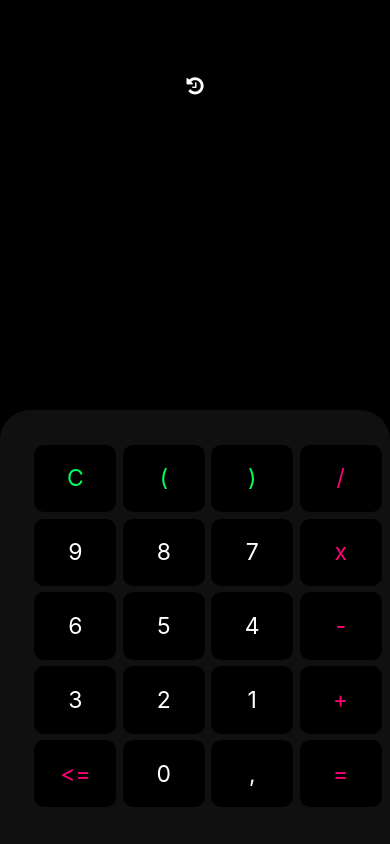
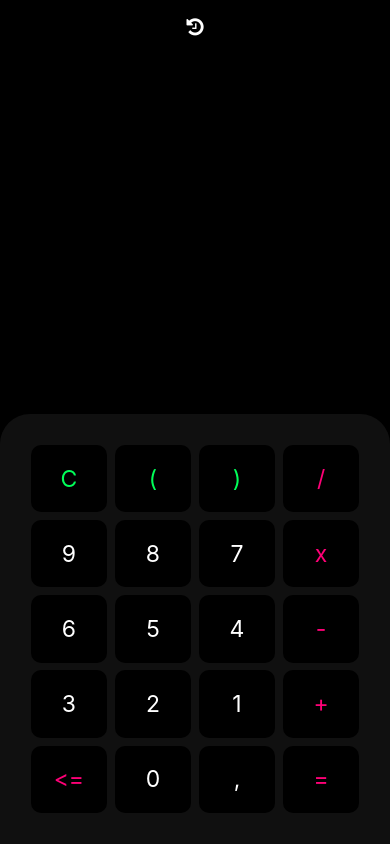
Before and after one commit to Vinicius-B-Leite/blcalc, a React Native app: screen / in a window 390 px wide. Built offline with nearby package versions, Linux system fonts and the light colour scheme.

Commit message:
responsividade

```diff
--- a/App.tsx
+++ b/App.tsx
@@ -7,6 +7,8 @@ import {
 	Text,
 	TouchableOpacity,
 	View,
+	Dimensions,
+	Platform,
 } from "react-native"
 import Tecla from "./src/components/Tecla"
 import { useState } from "react"
@@ -26,6 +28,12 @@ import { operadores, teclas } from "./src/constants/teclas"
  * 9. Não pode ter um operador dps de um ponto 2+.
  */
 
+const LARGURA = Dimensions.get("window").width
+const ALTURA = Dimensions.get("window").height
+const eIOS = Platform.OS == "ios"
+
+const TECLA_COLUNA_LINHA_MARGEM = LARGURA * 0.02
+
 export default function App() {
 	const { adicionaDigito, equacao, erro, resultado } = useCalc()
 	return (
@@ -43,8 +51,16 @@ export default function App() {
 				</Text>
 			</View>
 
+			<View>
 				<FlatList
 					style={styles.teclado}
+					columnWrapperStyle={{
+						gap: TECLA_COLUNA_LINHA_MARGEM,
+						justifyContent: "space-between",
+					}}
+					contentContainerStyle={{
+						gap: TECLA_COLUNA_LINHA_MARGEM,
+					}}
 					data={teclas}
 					renderItem={({ item }) => (
 						<Tecla
@@ -54,6 +70,7 @@ export default function App() {
 					)}
 					numColumns={4}
 				/>
+			</View>
 		</SafeAreaView>
 	)
 }
@@ -65,7 +82,7 @@ const styles = StyleSheet.create({
 	},
 	icon: {
 		position: "absolute",
-		top: "9%",
+		top: ALTURA * 0.02 + (eIOS ? ALTURA * 0.04 : 0),
 		alignSelf: "center",
 	},
 	visor: {
@@ -90,6 +107,5 @@ const styles = StyleSheet.create({
 		borderTopRightRadius: 30,
 		backgroundColor: "#101010",
 		padding: "8%",
-		flex: 1,
 	},
 })
--- a/src/components/Tecla/styles.ts
+++ b/src/components/Tecla/styles.ts
@@ -2,10 +2,10 @@ import { StyleSheet } from "react-native"
 
 export const estilos = StyleSheet.create({
 	container: {
-		width: "25%",
+		width: "23%",
 		justifyContent: "center",
 		alignItems: "center",
-		margin: "1%",
+
 		paddingVertical: "6%",
 		borderRadius: 10,
 		backgroundColor: "#000",
--- a/useCalc.ts
+++ b/useCalc.ts
@@ -8,8 +8,10 @@ export function useCalc() {
 
 	const calcular = (e: string) => {
 		try {
-			const result = eval(e)
-			setResultado(result)
+			const equacaoFormatada = e.replace(/x/g, "*").replace(/,/g, ".")
+			const result = eval(equacaoFormatada)
+			const resultadoFormatado = result.toString().replace(".", ",")
+			setResultado(resultadoFormatado)
 		} catch (error) {
 			setErro("Equação inválida")
 		}
```
Lines whose indentation alone changed are shown as unchanged.
